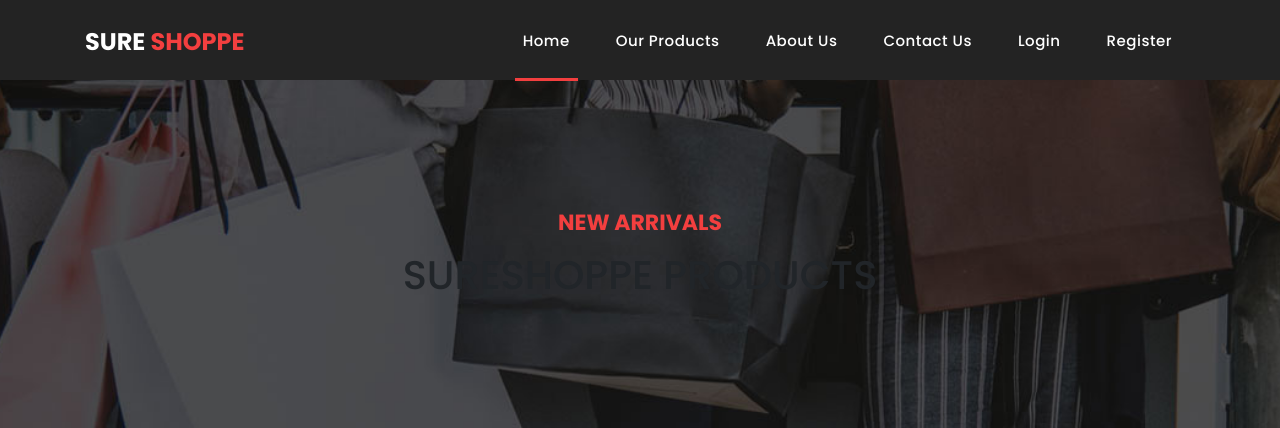
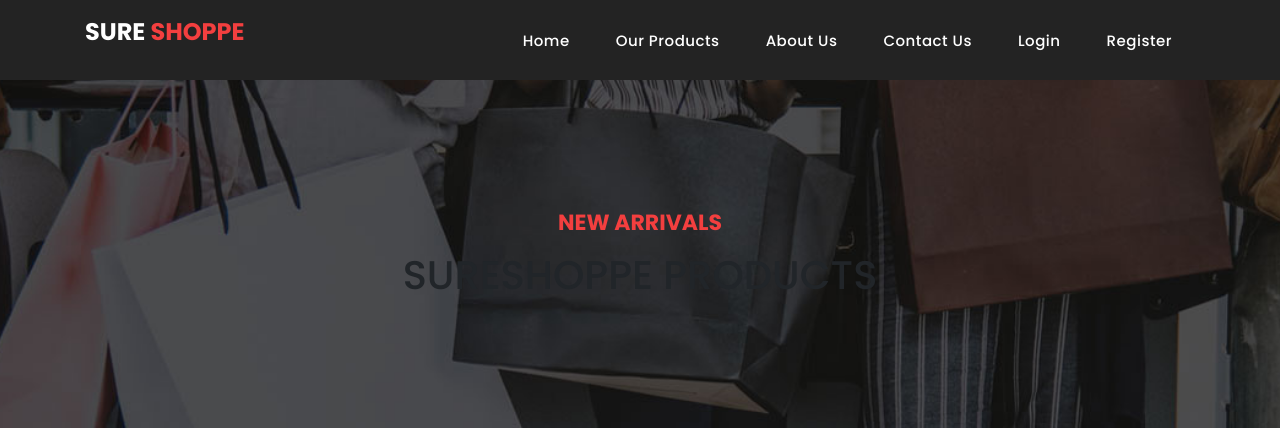
Before and after one commit to bhupeshgunda1/E-commerce_sureshoppe, a Flask app: page /products in a window 1280 px wide. Shown: the top 428 px of the page. Run offline with Flask 2, Linux system fonts and the light colour scheme; some libraries are stand-ins or nearby versions.

Commit message:
Removed 'active' effect in products page

```diff
--- a/Project_Updated_UI/templates/products.html
+++ b/Project_Updated_UI/templates/products.html
@@ -45,7 +45,7 @@
           <div class="collapse navbar-collapse" id="navbarResponsive">
             <ul class="navbar-nav">
           <li class="nav-item">
-          <a class="nav-link active" href="{{ url_for('home')}}">Home</a>
+          <a class="nav-link" href="{{ url_for('home')}}">Home</a>
           </li>
           <li class="nav-item">
           <a class="nav-link" href="{{ url_for('products')}}">Our Products</a>
```
